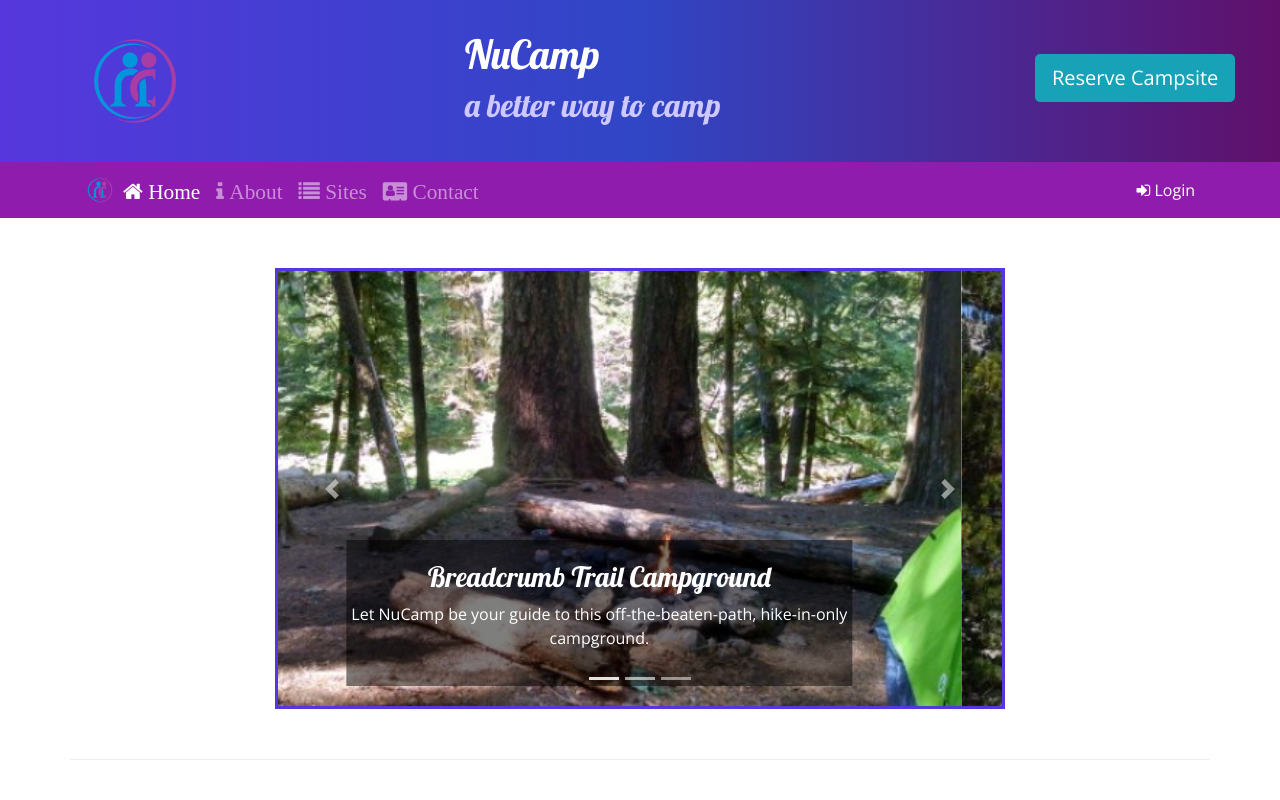
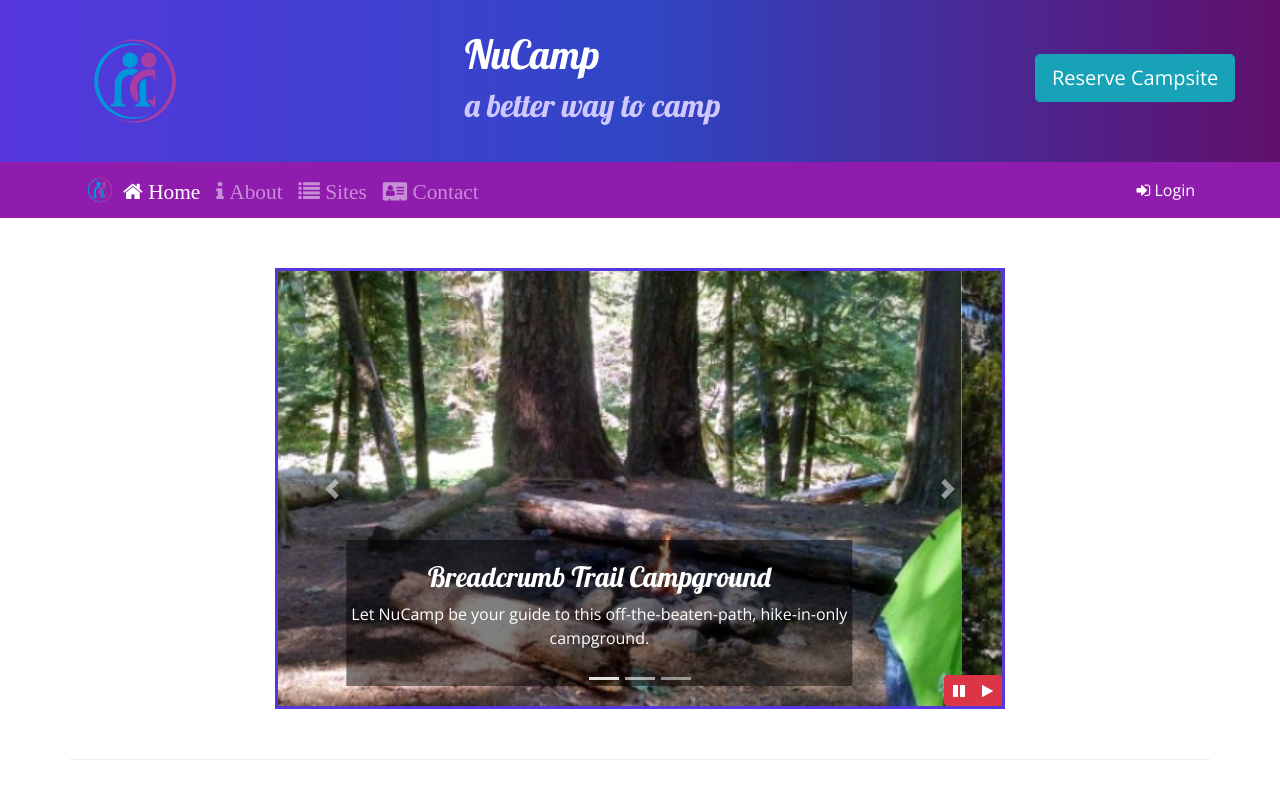
Before and after one commit to BerlsSC/git-test, a website: page index.html in a window 1280 px wide. Shown: the top 800 px of the page. Drawn offline with nearby package versions, Linux system fonts and the light colour scheme.

Commit message:
Bootstrap and jQuery Part 1

```diff
--- a/css/styles.css
+++ b/css/styles.css
@@ -49,3 +49,10 @@ header h2 {
 .carousel {
     border: solid #5637DD;
 }
+
+#carouselButton {
+    position: absolute;
+    right: 0;
+    bottom: 0;
+    z-index: 100;
+}
--- a/index.html
+++ b/index.html
@@ -165,7 +165,7 @@
   </div>
 
   <div class="container">
-
+<!--Carousel-->
     <div class="row row-content">
       <div class="col-md-8 mx-auto">
         <div id="homeCarousel" class="carousel slide" data-ride="carousel">
@@ -210,6 +210,14 @@
             <span class="carousel-control-next-icon"></span>
             <span class="sr-only">Next</span>
           </a>
+          <div class="btn-group" id="carouselButton">
+            <button class="btn btn-danger btn-sm" id="carouselPause">
+              <i class="fa fa-pause"></i>
+            </button>
+            <button class="btn btn-danger btn-sm" id="carouselPlay">
+              <i class="fa fa-play"></i>
+            </button>
+          </div>
         </div>
       </div>
     </div>
@@ -298,11 +306,17 @@
   <!-- jQuery must come first, then Popper.js, then the Bootstrap JavaScript plugins.-->
   <script src="node_modules/jquery/dist/jquery.slim.min.js"></script>
   <script src="node_modules/bootstrap/dist/js/bootstrap.min.js"></script>
-  <script>
-    $(function () {
-      $('[data-toggle="tooltip"]').tooltip()
-    })
-  </script>
+    <script>
+      $(function () {
+        $(".carousel").carousel({ interval: 2000, pause: "false" });
+        $("#carouselPause").click(function () {
+          $(".carousel").carousel("pause");
+        });
+        $("#carouselPlay").click(function () {
+          $(".carousel").carousel("cycle");
+        });
+      });
+    </script>
 </body>
 
 </html>
```
